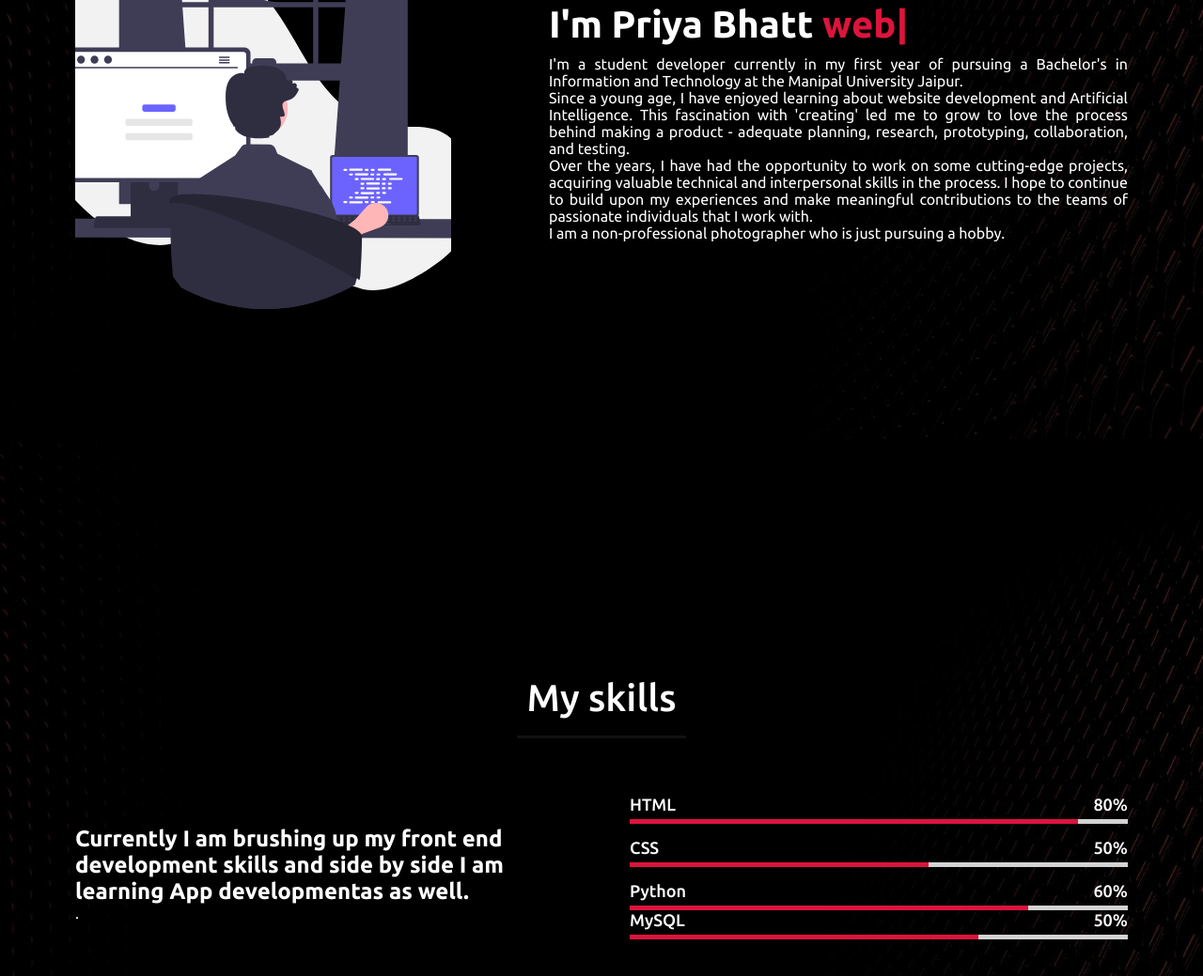
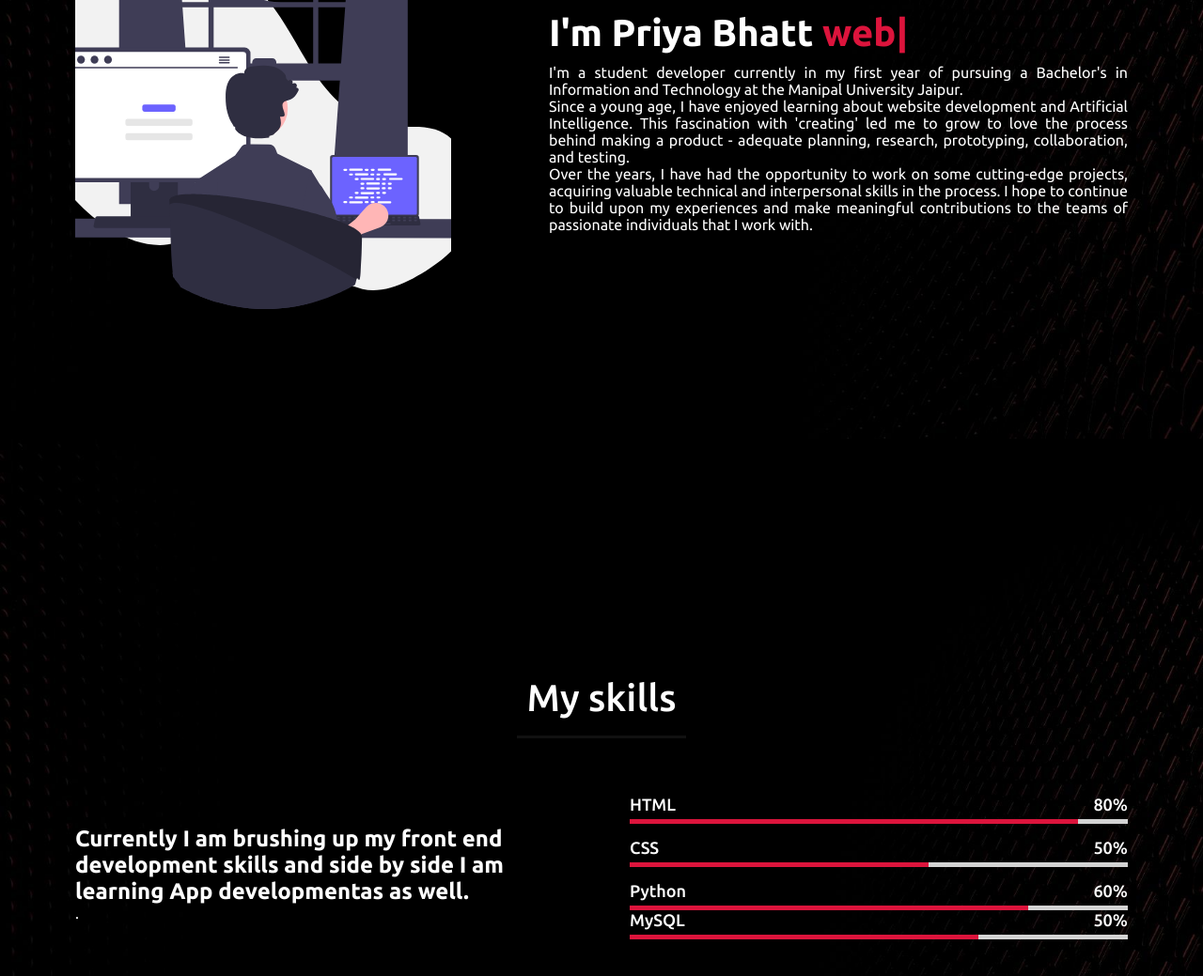
Before and after one commit to ipriyabhatt/ipriyabhatt-portfolio, a plain HTML site: page index.html in a window 1280 px wide. Shown: the part 1133-2172 px from the top of the page at 94% size. Drawn offline with nearby package versions, Linux system fonts and the light colour scheme.

Commit message:
Update index.html

```diff
--- a/index.html
+++ b/index.html
@@ -64,9 +64,6 @@
                     </p>
                     <p>
                         Over the years, I have had the opportunity to work on some cutting-edge projects, acquiring valuable technical and interpersonal skills in the process. I hope to continue to build upon my experiences and make meaningful contributions to the teams of passionate individuals that I work with.
-                    </p>
-                    <p>
-                        I am a non-professional photographer who is just pursuing a hobby.
                     </p>
 
                     </div>
```
